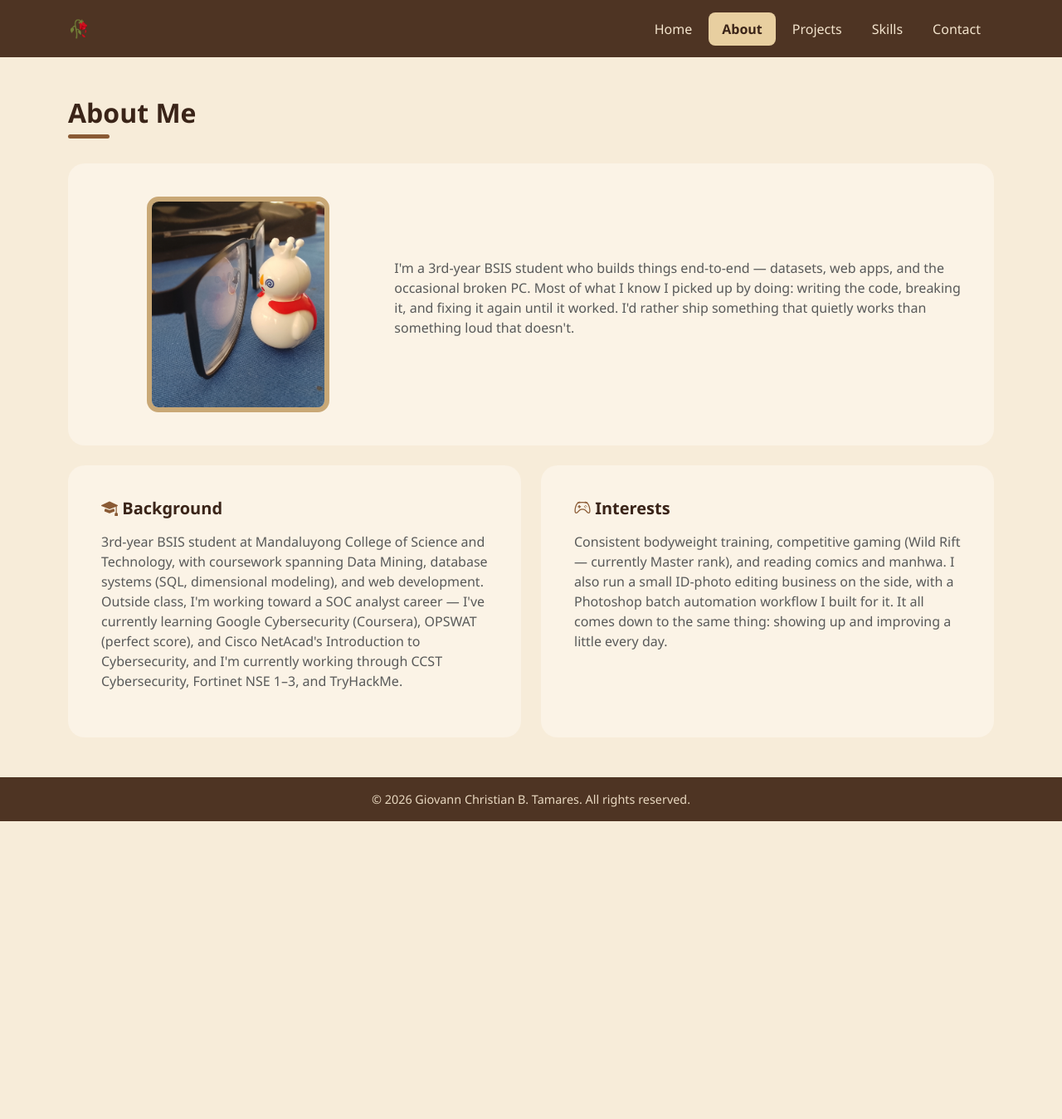
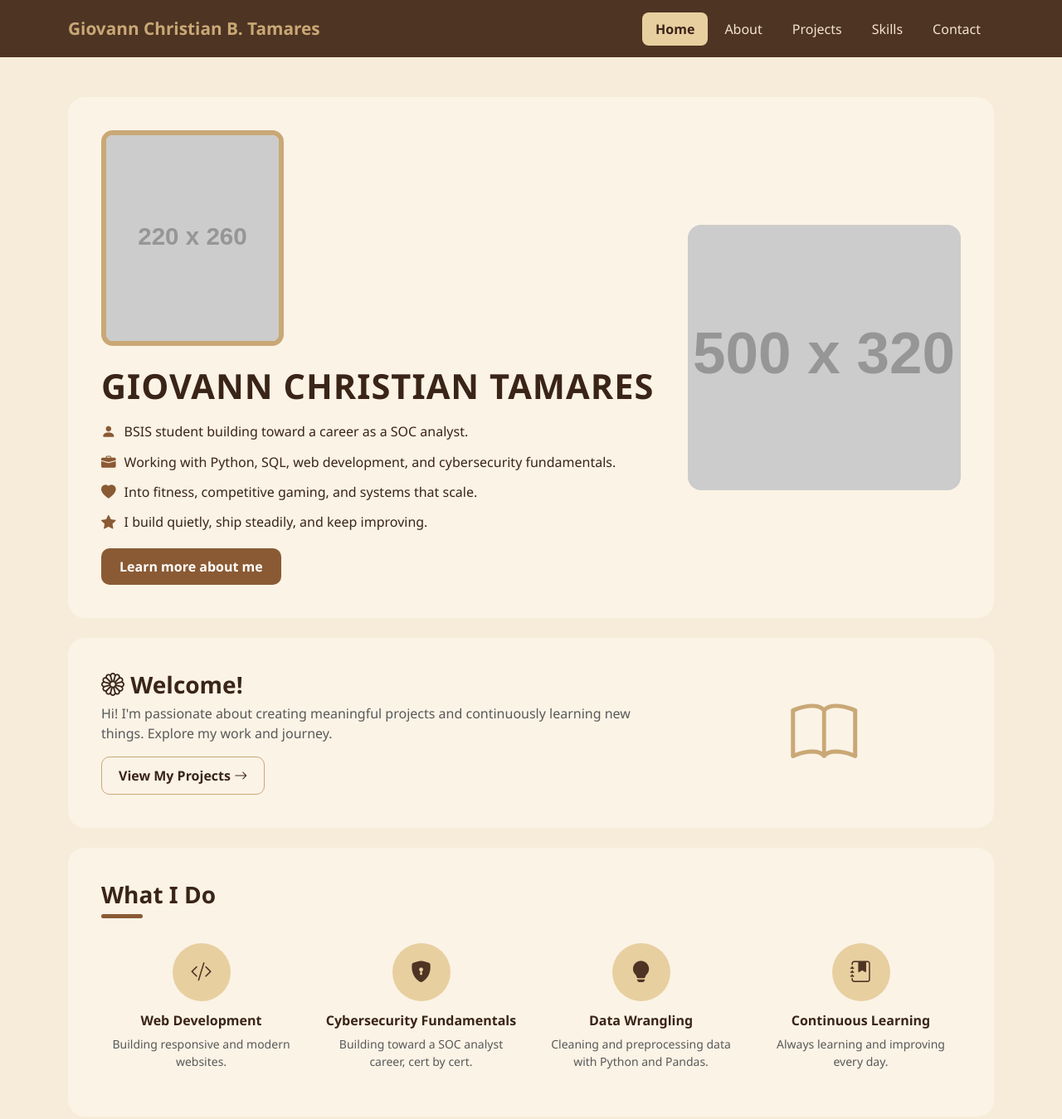
Before and after one commit to giovannchristiantamares-png/PersonalWebsite, a plain HTML site: page index.html in a window 1280 px wide. Shown: the top 1349 px of the page at 83% size. Before the commit the page ends 990 px from the top, so only its background shows below. Drawn offline with nearby package versions, Linux system fonts and the light colour scheme; placeholder pictures from the web are drawn by us.

Commit message:
Update index.html

```diff
--- a/index.html
+++ b/index.html
@@ -3,23 +3,24 @@
 <head>
   <meta charset="UTF-8">
   <meta name="viewport" content="width=device-width, initial-scale=1.0">
-  <title>About | Giovann Christian B. Tamares</title>
+  <title>Home | Giovann Christian B. Tamares</title>
   <link href="https://cdn.jsdelivr.net/npm/bootstrap@5.3.3/dist/css/bootstrap.min.css" rel="stylesheet">
   <link href="https://cdn.jsdelivr.net/npm/bootstrap-icons@1.11.3/font/bootstrap-icons.css" rel="stylesheet">
   <link href="css/style.css" rel="stylesheet">
 </head>
 <body>
 
+  <!-- NAVBAR -->
   <nav class="navbar navbar-expand-lg navbar-brown">
     <div class="container">
-      <a class="navbar-brand" href="index.html">🥀</a>
+      <a class="navbar-brand" href="index.html">Giovann Christian B. Tamares</a>
       <button class="navbar-toggler" type="button" data-bs-toggle="collapse" data-bs-target="#navMenu" aria-controls="navMenu" aria-expanded="false" aria-label="Toggle navigation">
         <span class="navbar-toggler-icon"></span>
       </button>
       <div class="collapse navbar-collapse" id="navMenu">
         <ul class="navbar-nav ms-auto">
-          <li class="nav-item"><a class="nav-link" href="index.html">Home</a></li>
-          <li class="nav-item"><a class="nav-link active" href="about.html">About</a></li>
+          <li class="nav-item"><a class="nav-link active" href="index.html">Home</a></li>
+          <li class="nav-item"><a class="nav-link" href="about.html">About</a></li>
           <li class="nav-item"><a class="nav-link" href="projects.html">Projects</a></li>
           <li class="nav-item"><a class="nav-link" href="skills.html">Skills</a></li>
           <li class="nav-item"><a class="nav-link" href="contact.html">Contact</a></li>
@@ -29,36 +30,75 @@
   </nav>
 
   <main class="container my-5">
-    <h2 class="section-heading">About Me</h2>
-    <div class="section-underline"></div>
 
+    <!-- HERO PANEL -->
     <div class="panel mb-4">
       <div class="row align-items-center g-4">
-        <div class="col-lg-4 text-center">
-          <div class="hero-photo mx-auto">
-            <img src="img/about photo 1.jpg" alt="Profile photo" onerror="this.src='https://placehold.co/220x260/8a5a34/f7ecd9?text=Add+img/about+photo+1.jpg'">
+        <div class="col-lg-8">
+          <div class="d-flex align-items-start gap-4 flex-wrap">
+            <div class="hero-photo flex-shrink-0">
+              <img src="img/index background 1.jpg" alt="Profile photo" onerror="this.src='https://placehold.co/220x260/8a5a34/f7ecd9?text=Add+img/index+background+1.jpg'">
+            </div>
+            <div class="flex-grow-1">
+              <h1 class="hero-title mb-3">Giovann Christian Tamares</h1>
+              <p class="hero-line"><i class="bi bi-person-fill"></i> BSIS student building toward a career as a SOC analyst.</p>
+              <p class="hero-line"><i class="bi bi-briefcase-fill"></i> Working with Python, SQL, web development, and cybersecurity fundamentals.</p>
+              <p class="hero-line"><i class="bi bi-heart-fill"></i> Into fitness, competitive gaming, and systems that scale.</p>
+              <p class="hero-line"><i class="bi bi-star-fill"></i> I build quietly, ship steadily, and keep improving.</p>
+              <a href="about.html" class="btn btn-brown mt-2">Learn more about me</a>
+            </div>
           </div>
         </div>
-        <div class="col-lg-8">
-          <p class="text-muted">I'm a 3rd-year BSIS student who builds things end-to-end — datasets, web apps, and the occasional broken PC. Most of what I know I picked up by doing: writing the code, breaking it, and fixing it again until it worked. I'd rather ship something that quietly works than something loud that doesn't.</p>
+        <div class="col-lg-4">
+          <div class="hero-side-photo">
+            <img src="img/index background 2.jpg" alt="Featured image" onerror="this.src='https://placehold.co/500x320/c9a876/4e3423?text=Add+img/index+background+2.jpg'">
+          </div>
         </div>
       </div>
     </div>
 
-    <div class="row g-4">
-      <div class="col-md-6">
-        <div class="panel h-100">
-          <h5 class="fw-bold mb-3"><i class="bi bi-mortarboard-fill" style="color: var(--brown-mid);"></i> Background</h5>
-          <p class="text-muted">3rd-year BSIS student at Mandaluyong College of Science and Technology, with coursework spanning Data Mining, database systems (SQL, dimensional modeling), and web development. Outside class, I'm working toward a SOC analyst career — I've currently learning Google Cybersecurity (Coursera), OPSWAT (perfect score), and Cisco NetAcad's Introduction to Cybersecurity, and I'm currently working through CCST Cybersecurity, Fortinet NSE 1–3, and TryHackMe.</p>
+    <!-- WELCOME PANEL -->
+    <div class="panel mb-4">
+      <div class="row align-items-center g-4">
+        <div class="col-lg-8">
+          <h3 class="section-heading"><i class="bi bi-flower1"></i> Welcome!</h3>
+          <p class="text-muted">Hi! I'm passionate about creating meaningful projects and continuously learning new things. Explore my work and journey.</p>
+          <a href="projects.html" class="btn btn-brown-outline">View My Projects <i class="bi bi-arrow-right"></i></a>
         </div>
-      </div>
-      <div class="col-md-6">
-        <div class="panel h-100">
-          <h5 class="fw-bold mb-3"><i class="bi bi-controller" style="color: var(--brown-mid);"></i> Interests</h5>
-          <p class="text-muted">Consistent bodyweight training, competitive gaming (Wild Rift — currently Master rank), and reading comics and manhwa. I also run a small ID-photo editing business on the side, with a Photoshop batch automation workflow I built for it. It all comes down to the same thing: showing up and improving a little every day.</p>
+        <div class="col-lg-4 text-center">
+          <i class="bi bi-book" style="font-size: 5rem; color: var(--brown-accent);"></i>
         </div>
       </div>
     </div>
+
+    <!-- WHAT I DO PANEL -->
+    <div class="panel">
+      <h3 class="section-heading">What I Do</h3>
+      <div class="section-underline"></div>
+      <div class="row g-4 text-center">
+        <div class="col-md-3 col-6">
+          <div class="icon-circle"><i class="bi bi-code-slash"></i></div>
+          <h6 class="fw-bold">Web Development</h6>
+          <p class="text-muted small">Building responsive and modern websites.</p>
+        </div>
+        <div class="col-md-3 col-6">
+          <div class="icon-circle"><i class="bi bi-shield-lock-fill"></i></div>
+          <h6 class="fw-bold">Cybersecurity Fundamentals</h6>
+          <p class="text-muted small">Building toward a SOC analyst career, cert by cert.</p>
+        </div>
+        <div class="col-md-3 col-6">
+          <div class="icon-circle"><i class="bi bi-lightbulb-fill"></i></div>
+          <h6 class="fw-bold">Data Wrangling</h6>
+          <p class="text-muted small">Cleaning and preprocessing data with Python and Pandas.</p>
+        </div>
+        <div class="col-md-3 col-6">
+          <div class="icon-circle"><i class="bi bi-journal-bookmark-fill"></i></div>
+          <h6 class="fw-bold">Continuous Learning</h6>
+          <p class="text-muted small">Always learning and improving every day.</p>
+        </div>
+      </div>
+    </div>
+
   </main>
 
   <footer class="footer-brown">
```
